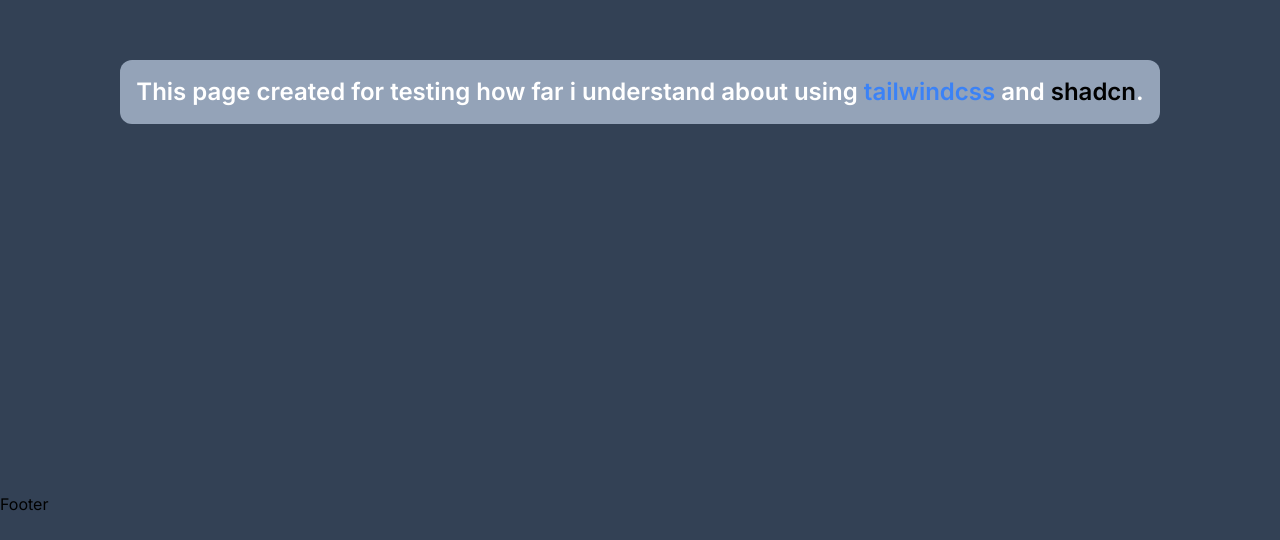
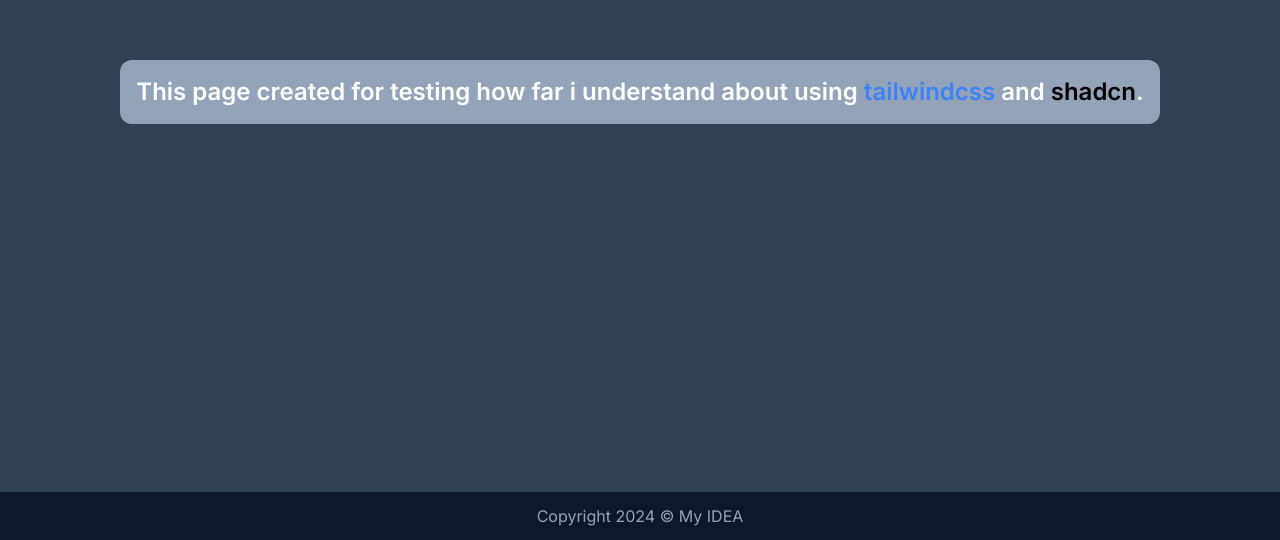
Before and after one commit to napapat-toy/my-idea-landing-page, a Next.js app: page / in a window 1280 px wide. Shown: the part 2708-3248 px from the top of the page. Before the commit the page ends 3224 px from the top, so only its background shows below. Built offline with nearby package versions, Linux system fonts and the light colour scheme.

Commit message:
Implement Footer

```diff
--- a/components/Footer.tsx
+++ b/components/Footer.tsx
@@ -2,7 +2,11 @@
 
 const Footer = () => {
   return (
-    <div>Footer</div>
+    <div className="">
+      <div className="bg-slate-900 py-3">
+        <p className="text-center text-slate-400">Copyright 2024 © My IDEA</p>
+      </div>
+    </div>
   )
 }
 
```
